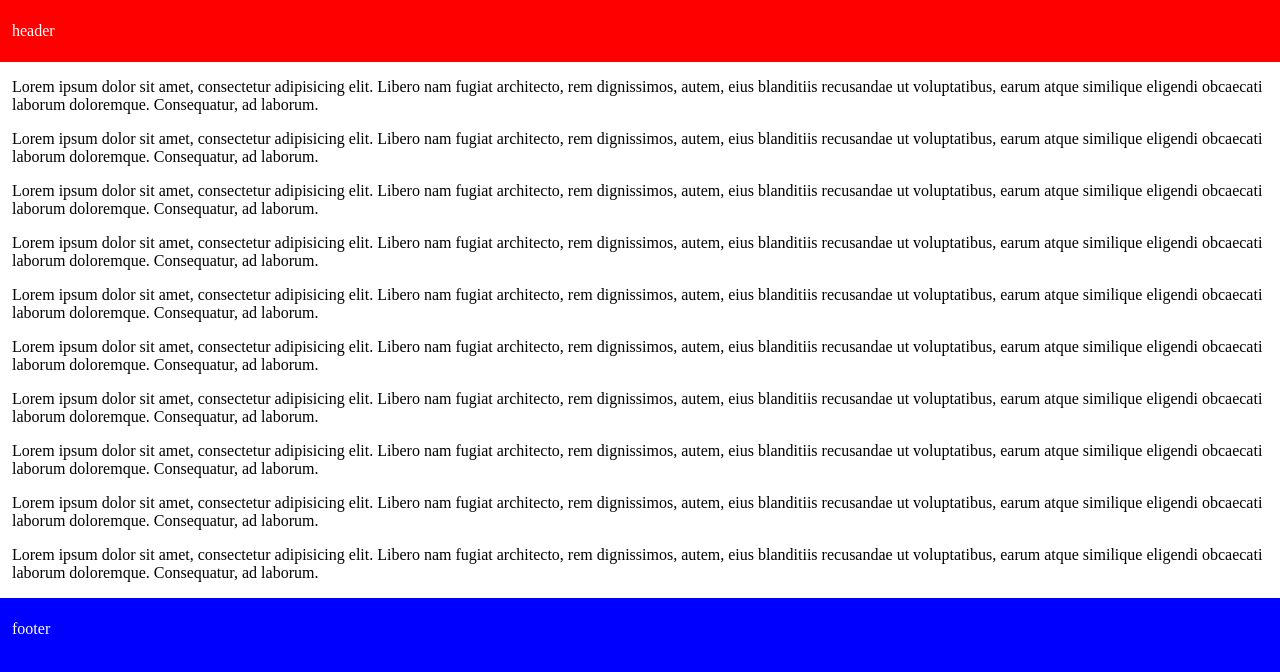
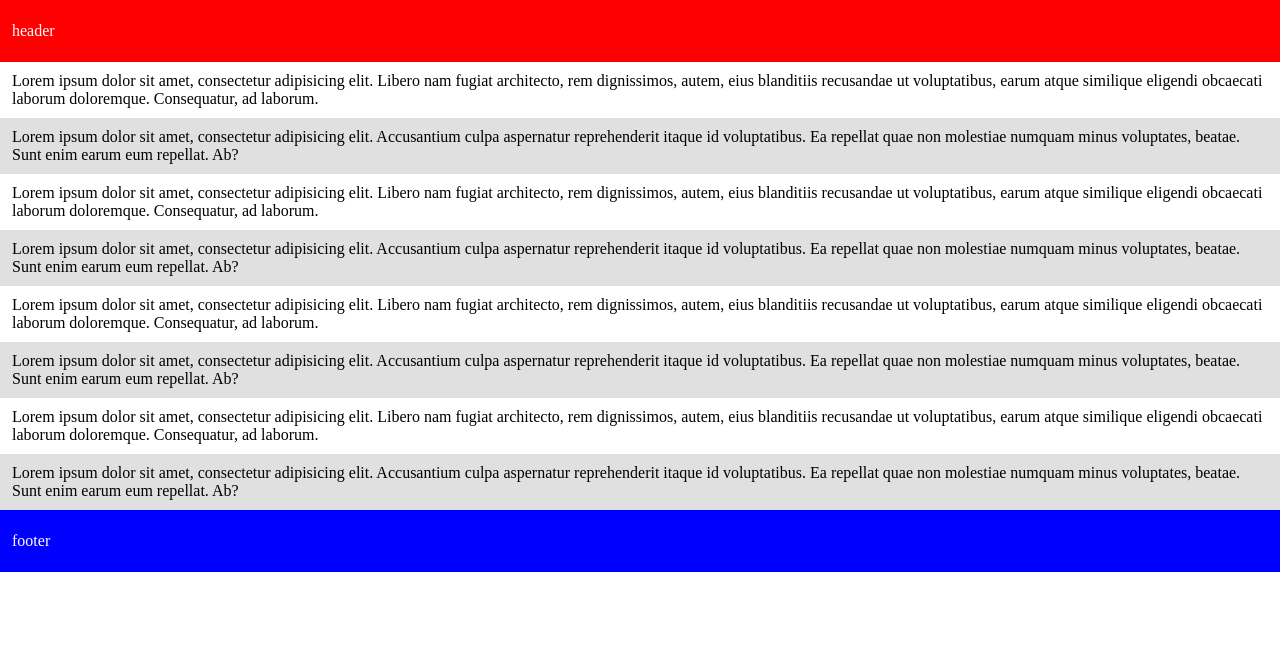
Before and after one commit to dimitrinicolas/overflow-color, a plain HTML site: page demo.html in a window 1280 px wide. Drawn offline with Linux system fonts and the light colour scheme.

Commit message:
update readme

```diff
--- a/demo.html
+++ b/demo.html
@@ -29,8 +29,12 @@
             }
 
             p {
-                padding: 0 12px;
+                padding: 10px 12px;
+				margin: 0;
             }
+			p:nth-of-type(even) {
+				background: #e0e0e0;
+			}
 
         </style>
 
@@ -40,15 +44,13 @@
 		<div class="header">header</div>
 
         <p>Lorem ipsum dolor sit amet, consectetur adipisicing elit. Libero nam fugiat architecto, rem dignissimos, autem, eius blanditiis recusandae ut voluptatibus, earum atque similique eligendi obcaecati laborum doloremque. Consequatur, ad laborum.</p>
+		<p>Lorem ipsum dolor sit amet, consectetur adipisicing elit. Accusantium culpa aspernatur reprehenderit itaque id voluptatibus. Ea repellat quae non molestiae numquam minus voluptates, beatae. Sunt enim earum eum repellat. Ab?</p>
         <p>Lorem ipsum dolor sit amet, consectetur adipisicing elit. Libero nam fugiat architecto, rem dignissimos, autem, eius blanditiis recusandae ut voluptatibus, earum atque similique eligendi obcaecati laborum doloremque. Consequatur, ad laborum.</p>
+		<p>Lorem ipsum dolor sit amet, consectetur adipisicing elit. Accusantium culpa aspernatur reprehenderit itaque id voluptatibus. Ea repellat quae non molestiae numquam minus voluptates, beatae. Sunt enim earum eum repellat. Ab?</p>
         <p>Lorem ipsum dolor sit amet, consectetur adipisicing elit. Libero nam fugiat architecto, rem dignissimos, autem, eius blanditiis recusandae ut voluptatibus, earum atque similique eligendi obcaecati laborum doloremque. Consequatur, ad laborum.</p>
+		<p>Lorem ipsum dolor sit amet, consectetur adipisicing elit. Accusantium culpa aspernatur reprehenderit itaque id voluptatibus. Ea repellat quae non molestiae numquam minus voluptates, beatae. Sunt enim earum eum repellat. Ab?</p>
         <p>Lorem ipsum dolor sit amet, consectetur adipisicing elit. Libero nam fugiat architecto, rem dignissimos, autem, eius blanditiis recusandae ut voluptatibus, earum atque similique eligendi obcaecati laborum doloremque. Consequatur, ad laborum.</p>
-        <p>Lorem ipsum dolor sit amet, consectetur adipisicing elit. Libero nam fugiat architecto, rem dignissimos, autem, eius blanditiis recusandae ut voluptatibus, earum atque similique eligendi obcaecati laborum doloremque. Consequatur, ad laborum.</p>
-        <p>Lorem ipsum dolor sit amet, consectetur adipisicing elit. Libero nam fugiat architecto, rem dignissimos, autem, eius blanditiis recusandae ut voluptatibus, earum atque similique eligendi obcaecati laborum doloremque. Consequatur, ad laborum.</p>
-        <p>Lorem ipsum dolor sit amet, consectetur adipisicing elit. Libero nam fugiat architecto, rem dignissimos, autem, eius blanditiis recusandae ut voluptatibus, earum atque similique eligendi obcaecati laborum doloremque. Consequatur, ad laborum.</p>
-        <p>Lorem ipsum dolor sit amet, consectetur adipisicing elit. Libero nam fugiat architecto, rem dignissimos, autem, eius blanditiis recusandae ut voluptatibus, earum atque similique eligendi obcaecati laborum doloremque. Consequatur, ad laborum.</p>
-        <p>Lorem ipsum dolor sit amet, consectetur adipisicing elit. Libero nam fugiat architecto, rem dignissimos, autem, eius blanditiis recusandae ut voluptatibus, earum atque similique eligendi obcaecati laborum doloremque. Consequatur, ad laborum.</p>
-        <p>Lorem ipsum dolor sit amet, consectetur adipisicing elit. Libero nam fugiat architecto, rem dignissimos, autem, eius blanditiis recusandae ut voluptatibus, earum atque similique eligendi obcaecati laborum doloremque. Consequatur, ad laborum.</p>
+		<p>Lorem ipsum dolor sit amet, consectetur adipisicing elit. Accusantium culpa aspernatur reprehenderit itaque id voluptatibus. Ea repellat quae non molestiae numquam minus voluptates, beatae. Sunt enim earum eum repellat. Ab?</p>
 
 		<div class="footer">footer</div>
 
--- a/overflow-color.js
+++ b/overflow-color.js
@@ -13,9 +13,10 @@ function setBgColor(color) {
         ocStyleTag.parentNode.removeChild(ocStyleTag);
     }
 
-    var css = "html { background: " + color + "; }",
+    var css = 'html { background: ' + color + '; }',
         head = document.head || document.getElementsByTagName('head')[0];
-    ocStyleTag = document.createElement("style");
+
+    ocStyleTag = document.createElement('style');
 
     if (ocStyleTag.styleSheet){
         ocStyleTag.styleSheet.cssText = css;
@@ -51,23 +52,21 @@ function handleScroll() {
 
 function initOverflowColor() {
 
-    var topEl = document.querySelector("[data-oc-top]");
-    if (topEl) {
-        ocTopColor = topEl.getAttribute("data-oc-top");
+    var topEl,
+        bottomEl;
+
+    if (topEl = document.querySelector('[data-oc-top]')) {
+        ocTopColor = topEl.getAttribute('data-oc-top');
+    }
+    if (bottomEl = document.querySelector('[data-oc-bottom]');) {
+        ocBottomColor = bottomEl.getAttribute('data-oc-bottom');
     }
 
-    var bottomEl = document.querySelector("[data-oc-bottom]");
-    if (bottomEl) {
-        ocBottomColor = bottomEl.getAttribute("data-oc-bottom");
-    }
-
-    if (!ocTopColor && !ocBottomColor) {
-        return;
-    }
+    if (ocTopColor || ocBottomColor) {
         if (!ocTopColor && ocBottomColor) {
             ocTopColor = ocBottomColor;
         }
-    if (ocTopColor && !ocBottomColor) {
+        else if (ocTopColor && !ocBottomColor) {
             ocBottomColor = ocTopColor;
         }
 
@@ -78,20 +77,21 @@ function initOverflowColor() {
             setBgColor(ocBottomColor);
         }
 
-    if (typeof window.addEventListener !== "undefined") {
-        window.addEventListener("scroll", handleScroll, false);
-        window.addEventListener("resize", handleScroll, false);
+        if (typeof window.addEventListener !== 'undefined') {
+            window.addEventListener('scroll', handleScroll, false);
+            window.addEventListener('resize', handleScroll, false);
         }
         else {
-        window.attachEvent("scroll", handleScroll);
-        window.attachEvent("resize", handleScroll);
+            window.attachEvent('scroll', handleScroll);
+            window.attachEvent('resize', handleScroll);
+        }
     }
 
 }
 
-if (typeof document.addEventListener !== "undefined") {
-    document.addEventListener("DOMContentLoaded", initOverflowColor, false);
+if (typeof document.addEventListener !== 'undefined') {
+    document.addEventListener('DOMContentLoaded', initOverflowColor, false);
 }
 else {
-    document.attachEvent("onreadystatechange", initOverflowColor);
+    document.attachEvent('onreadystatechange', initOverflowColor);
 }
```
Also changed, not shown: readme.md, 1 other file. Lines whose indentation alone changed are shown as unchanged.
